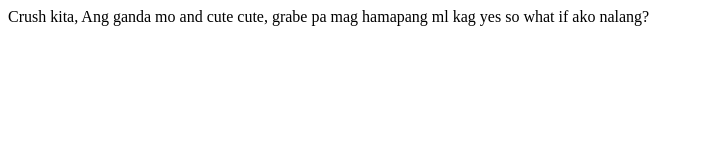
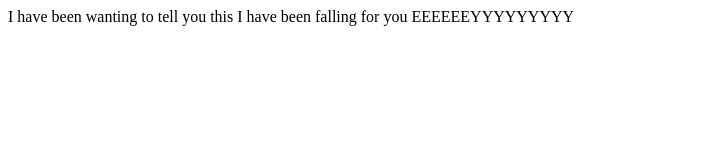
Before and after one commit to JhoannaRobless/Snow-white, a plain HTML site: page index.html in a window 1280 px wide. Shown: the whole page, without its empty margins (0-704 px from the left). Drawn offline with Linux system fonts and the light colour scheme.

Commit message:
Update index.html

```diff
--- a/index.html
+++ b/index.html
@@ -11,7 +11,7 @@
               <link rel="icon" href="icon.png" type="image/gif">
           </head>
           <body>
-                                                             Crush kita, Ang ganda mo and cute cute, grabe pa mag hamapang ml kag yes so what if ako nalang?
+  I have been wanting to tell you this I have been falling for you EEEEEEYYYYYYYYY
 
           </body>
 </html>
```
